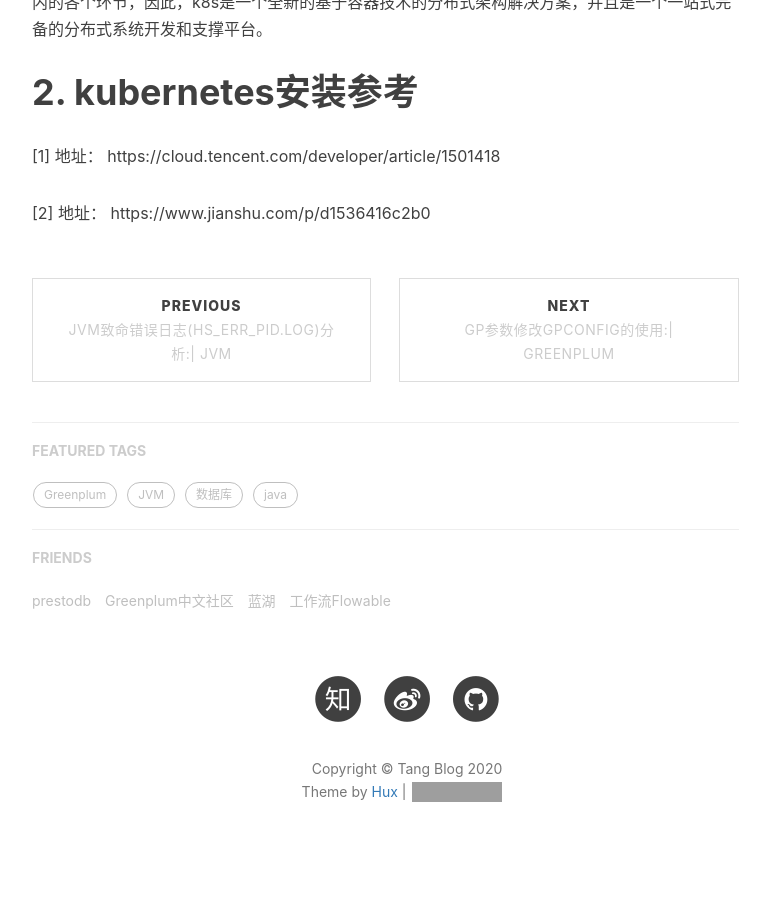
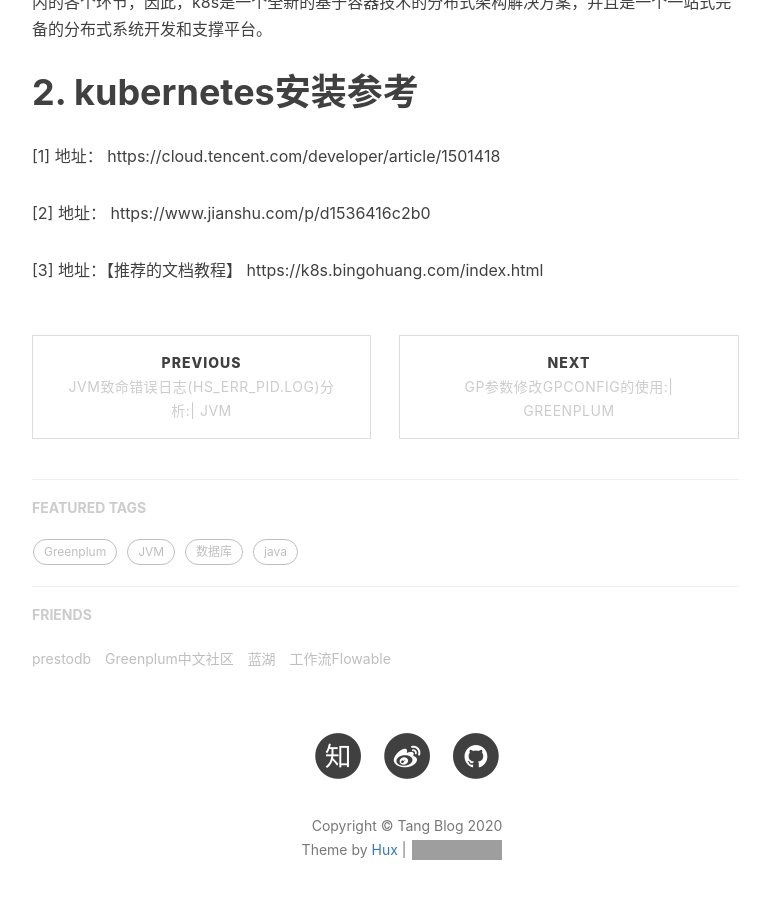
Before and after one commit to tangyibo/tangyibo.github.io, a Jekyll site: the page built from _posts/2019-12-24-k8s-study-centos-container.md, in a window 1280 px wide and 900 px high, scrolled down 908 px. Shown: the whole window, without its empty margins (233-1003 px from the left). Built offline with Jekyll 4.4.1, drawn with Linux system fonts in a browser that asks for light colours; nearby versions of some CDN libraries; comment, search, counter and statistics services are not loaded; grey boxes are pictures that could not be loaded.

Commit message:
文章更新补充

```diff
--- a/_posts/2019-12-24-k8s-study-centos-container.md
+++ b/_posts/2019-12-24-k8s-study-centos-container.md
@@ -20,3 +20,5 @@ k8s是一个完备的分布式系统支持平台，k8s具有完备的集群管
 [1] 地址： https://cloud.tencent.com/developer/article/1501418
 
 [2] 地址： https://www.jianshu.com/p/d1536416c2b0
+
+[3] 地址：【推荐的文档教程】 https://k8s.bingohuang.com/index.html
```
